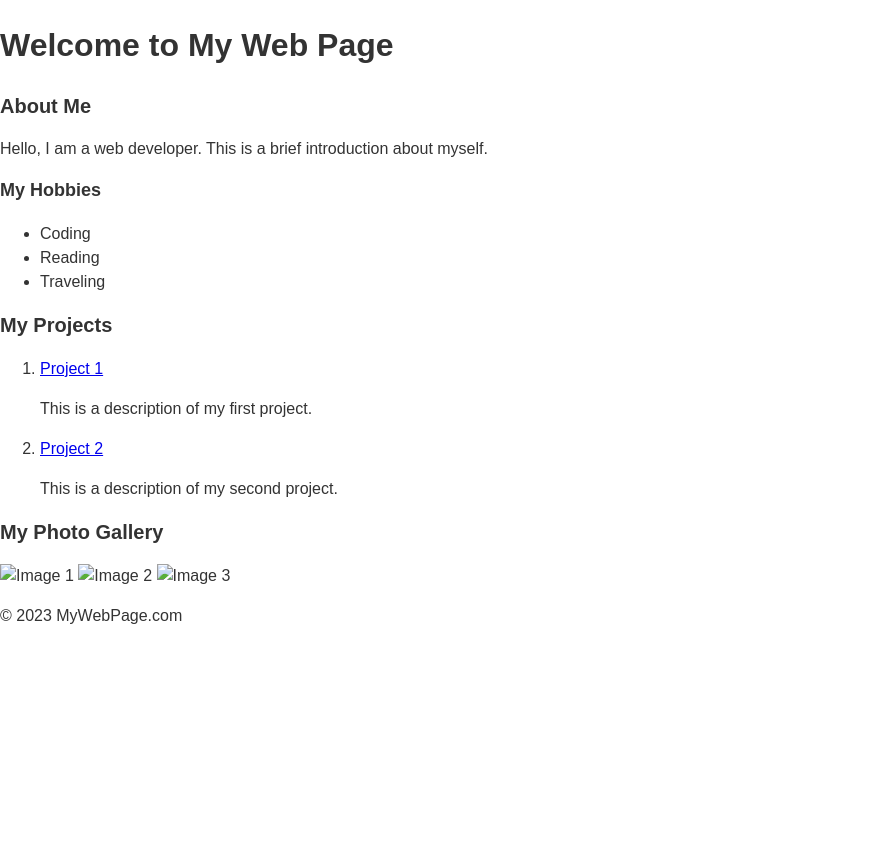
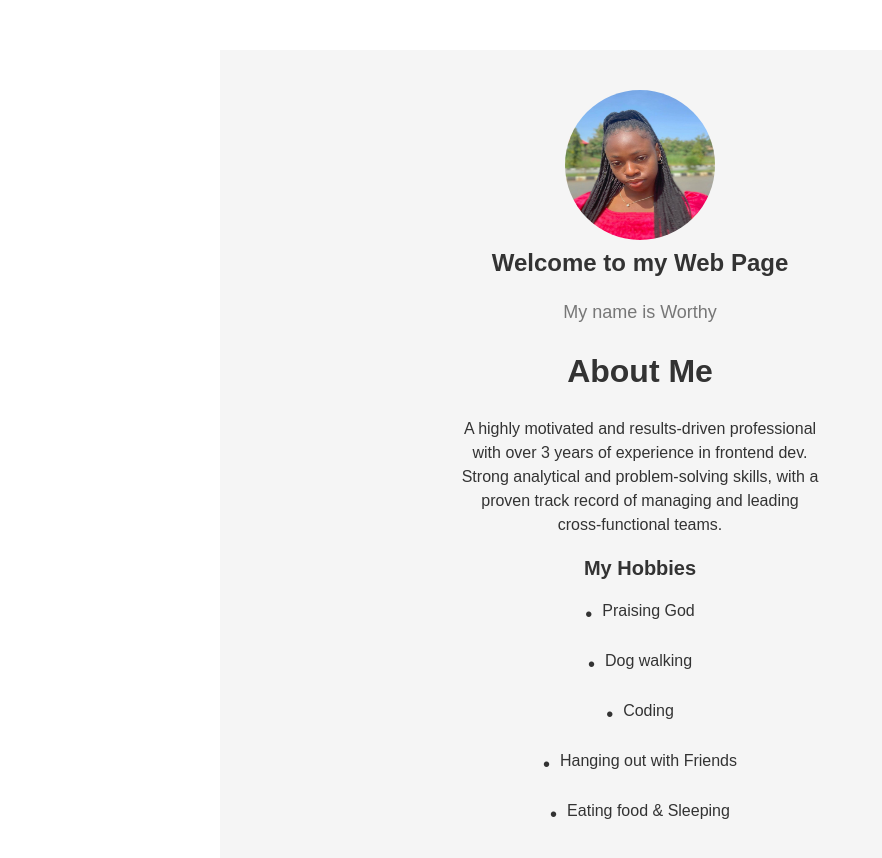
Before and after one commit to worthychukwuemeka/GDSC_firstProject, a plain HTML site: page index.html in a window 1280 px wide. Shown: the whole page, without its empty margins (0-882 px from the left). Before the commit the page ends 800 px from the top, so only its background shows below. Drawn offline with Linux system fonts and the light colour scheme.

Commit message:
GDSC commit

```diff
--- a/index.html
+++ b/index.html
@@ -1,45 +1,39 @@
 <!DOCTYPE html>
-<html lang="en">
+<html>
+
 <head>
-    <meta charset="UTF-8">
-    <meta name="viewport" content="width=device-width, initial-scale=1.0">
-    <title>My Web Page with Various Tags</title>
-    <link rel="stylesheet" href="styles.css">
+    <link rel="stylesheet" type="text/css" href="styles.css">
+    <link rel="preconnect" href="https://fonts.googleapis.com">
+    <link rel="preconnect" href="https://fonts.gstatic.com" crossorigin>
+    <link href="https://fonts.googleapis.com/css2?family=Inter:wght@100;300;400;700;900&display=swap" rel="stylesheet">
 </head>
+
 <body>
-    <h1>Welcome to My Web Page</h1>
+    <div class="resume">
+        <img src="/IMG_0310.jpg" alt="Your Profile Image" class="profile-image">
+        <div class="resume_header text-center">
+            <h1 class="">Welcome to my Web Page</h1>
+            <p>My name is Worthy</p>
+        </div>
+        <div class="resume_content text-center">
+            <div class="resume_left">
+                <h1>About Me</h1>
+                <p>
+                    A highly motivated and results-driven professional with over 3 years of experience in frontend dev.
+                    Strong analytical and problem-solving skills, with a proven track record of managing and leading
+                    cross-functional teams.
+                </p>
+                <h2>My Hobbies</h2>
+                <ul>
+                    <li>Praising God</li>
+                    <li>Dog walking</li>
+                    <li>Coding</li>
+                    <li>Hanging out with Friends</li>
+                    <li>Eating food & Sleeping</li>
+                </ul>
+            </div>
+        </div>
+    </div>
+</body>
 
-    <h2>About Me</h2>
-    <p>
-        Hello, I am a web developer. This is a brief introduction about myself.
-    </p>
-
-    <h3>My Hobbies</h3>
-    <ul>
-        <li>Coding</li>
-        <li>Reading</li>
-        <li>Traveling</li>
-    </ul>
-
-    <h2>My Projects</h2>
-    <ol>
-        <li>
-            <a href="project1.html">Project 1</a>
-            <p>This is a description of my first project.</p>
-        </li>
-        <li>
-            <a href="project2.html">Project 2</a>
-            <p>This is a description of my second project.</p>
-        </li>
-    </ol>
-
-    <h2>My Photo Gallery</h2>
-    <img src="image1.jpg" alt="Image 1">
-    <img src="image2.jpg" alt="Image 2">
-    <img src="image3.jpg" alt="Image 3">
-
-    <footer>
-        <p>&copy; 2023 MyWebPage.com</p>
-    </footer>
-</body>
 </html>
```
Also changed, not shown: index2.html (deleted, +0 -35 lines), IMG_0018_Facetune_22-08-2022-21-15-57.jpg (added).
